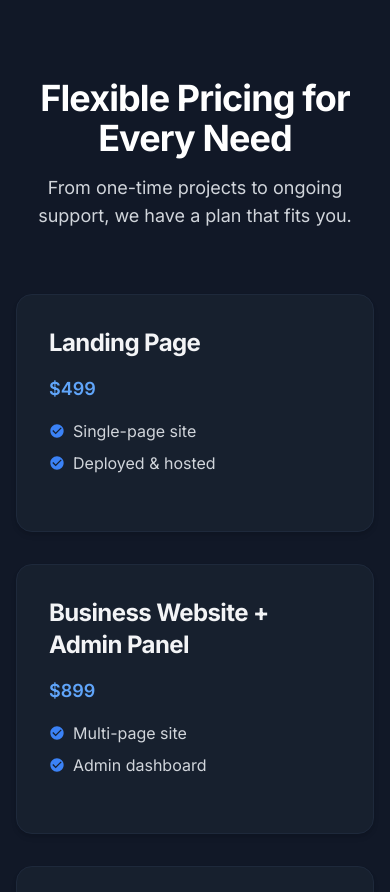
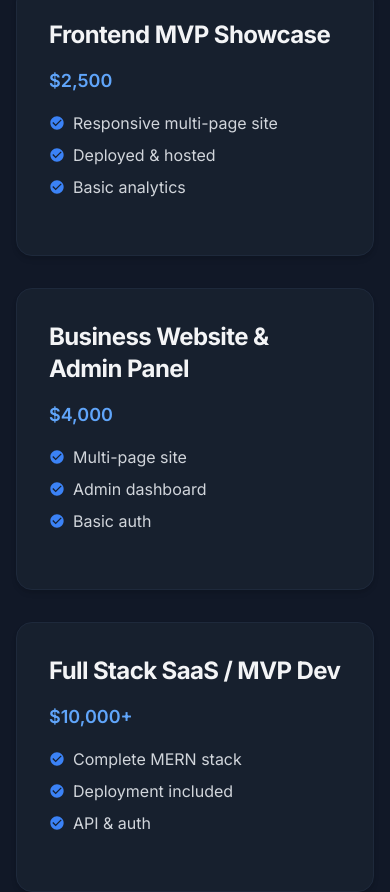
Before and after one commit to shhahhussain/dev-edenic, a Next.js app: page / in a window 390 px wide. Shown: the part 5772-6664 px from the top of the page. Built offline with nearby package versions, Linux system fonts and the light colour scheme.

Commit message:
Align homepage pricing with pricing page and hide certifications

```diff
--- a/src/app/page.tsx
+++ b/src/app/page.tsx
@@ -2,7 +2,7 @@ import Hero from "../components/hero"
 // import PromoBanner from "../components/promo-banner"
 import CloudFacts from "../components/cloud-facts"
 import Services from "../components/services"
-import Certifications from "../components/certifications"
+// import Certifications from "../components/certifications"
 import Contact from "../components/contact"
 import PricingPreview from "../components/PricingPreview"
 
@@ -14,7 +14,7 @@ export default function Home() {
       <CloudFacts />
       <Services />
       {/* <Solutions /> */}
-      <Certifications />
+      {/* <Certifications /> */}
       <PricingPreview />
       <Contact />
     </main>
--- a/src/components/PricingPreview.tsx
+++ b/src/components/PricingPreview.tsx
@@ -21,7 +21,7 @@ export default function PricingPreview() {
             From one-time projects to ongoing support, we have a plan that fits you.
           </p>
         </motion.div>
-        <div className="grid grid-cols-1 md:grid-cols-2 lg:grid-cols-3 gap-8">
+        <div className="grid grid-cols-1 md:grid-cols-2 lg:grid-cols-4 gap-8">
           <motion.div
             initial={{ opacity: 0, y: 50 }}
             whileInView={{ opacity: 1, y: 0 }}
@@ -29,8 +29,8 @@ export default function PricingPreview() {
             transition={{ duration: 0.5 }}
             className="group bg-card dark:bg-gray-800/50 rounded-2xl p-8 flex flex-col h-full border border-border shadow-md"
           >
-            <h3 className="text-2xl font-bold text-foreground dark:text-gray-100 mb-4">Landing Page</h3>
-            <p className="text-lg font-semibold text-blue-600 dark:text-blue-400 mb-4">$499</p>
+            <h3 className="text-2xl font-bold text-foreground dark:text-gray-100 mb-4">Simple Landing Page</h3>
+            <p className="text-lg font-semibold text-blue-600 dark:text-blue-400 mb-4">$2,000</p>
             <ul className="space-y-2 text-muted-foreground dark:text-gray-300 mb-6 flex-grow">
               <li className="flex items-center"><CheckCircle className="text-blue-500 mr-2" /> Single-page site</li>
               <li className="flex items-center"><CheckCircle className="text-blue-500 mr-2" /> Deployed & hosted</li>
@@ -43,11 +43,12 @@ export default function PricingPreview() {
             transition={{ duration: 0.5, delay: 0.1 }}
             className="group bg-card dark:bg-gray-800/50 rounded-2xl p-8 flex flex-col h-full border border-border shadow-md"
           >
-            <h3 className="text-2xl font-bold text-foreground dark:text-gray-100 mb-4">Business Website + Admin Panel</h3>
-            <p className="text-lg font-semibold text-blue-600 dark:text-blue-400 mb-4">$899</p>
-             <ul className="space-y-2 text-muted-foreground dark:text-gray-300 mb-6 flex-grow">
-              <li className="flex items-center"><CheckCircle className="text-blue-500 mr-2" /> Multi-page site</li>
-              <li className="flex items-center"><CheckCircle className="text-blue-500 mr-2" /> Admin dashboard</li>
+            <h3 className="text-2xl font-bold text-foreground dark:text-gray-100 mb-4">Frontend MVP Showcase</h3>
+            <p className="text-lg font-semibold text-blue-600 dark:text-blue-400 mb-4">$2,500</p>
+            <ul className="space-y-2 text-muted-foreground dark:text-gray-300 mb-6 flex-grow">
+              <li className="flex items-center"><CheckCircle className="text-blue-500 mr-2" /> Responsive multi-page site</li>
+              <li className="flex items-center"><CheckCircle className="text-blue-500 mr-2" /> Deployed & hosted</li>
+              <li className="flex items-center"><CheckCircle className="text-blue-500 mr-2" /> Basic analytics</li>
             </ul>
           </motion.div>
           <motion.div
@@ -57,11 +58,27 @@ export default function PricingPreview() {
             transition={{ duration: 0.5, delay: 0.2 }}
             className="group bg-card dark:bg-gray-800/50 rounded-2xl p-8 flex flex-col h-full border border-border shadow-md"
           >
-            <h3 className="text-2xl font-bold text-foreground dark:text-gray-100 mb-4">Full Stack SaaS/MVP Dev</h3>
-            <p className="text-lg font-semibold text-blue-600 dark:text-blue-400 mb-4">$1499</p>
+            <h3 className="text-2xl font-bold text-foreground dark:text-gray-100 mb-4">Business Website & Admin Panel</h3>
+            <p className="text-lg font-semibold text-blue-600 dark:text-blue-400 mb-4">$4,000</p>
+            <ul className="space-y-2 text-muted-foreground dark:text-gray-300 mb-6 flex-grow">
+              <li className="flex items-center"><CheckCircle className="text-blue-500 mr-2" /> Multi-page site</li>
+              <li className="flex items-center"><CheckCircle className="text-blue-500 mr-2" /> Admin dashboard</li>
+              <li className="flex items-center"><CheckCircle className="text-blue-500 mr-2" /> Basic auth</li>
+            </ul>
+          </motion.div>
+          <motion.div
+            initial={{ opacity: 0, y: 50 }}
+            whileInView={{ opacity: 1, y: 0 }}
+            viewport={{ once: true }}
+            transition={{ duration: 0.5, delay: 0.3 }}
+            className="group bg-card dark:bg-gray-800/50 rounded-2xl p-8 flex flex-col h-full border border-border shadow-md"
+          >
+            <h3 className="text-2xl font-bold text-foreground dark:text-gray-100 mb-4">Full Stack SaaS / MVP Dev</h3>
+            <p className="text-lg font-semibold text-blue-600 dark:text-blue-400 mb-4">$10,000+</p>
             <ul className="space-y-2 text-muted-foreground dark:text-gray-300 mb-6 flex-grow">
               <li className="flex items-center"><CheckCircle className="text-blue-500 mr-2" /> Complete MERN stack</li>
               <li className="flex items-center"><CheckCircle className="text-blue-500 mr-2" /> Deployment included</li>
+              <li className="flex items-center"><CheckCircle className="text-blue-500 mr-2" /> API & auth</li>
             </ul>
           </motion.div>
         </div>
```
